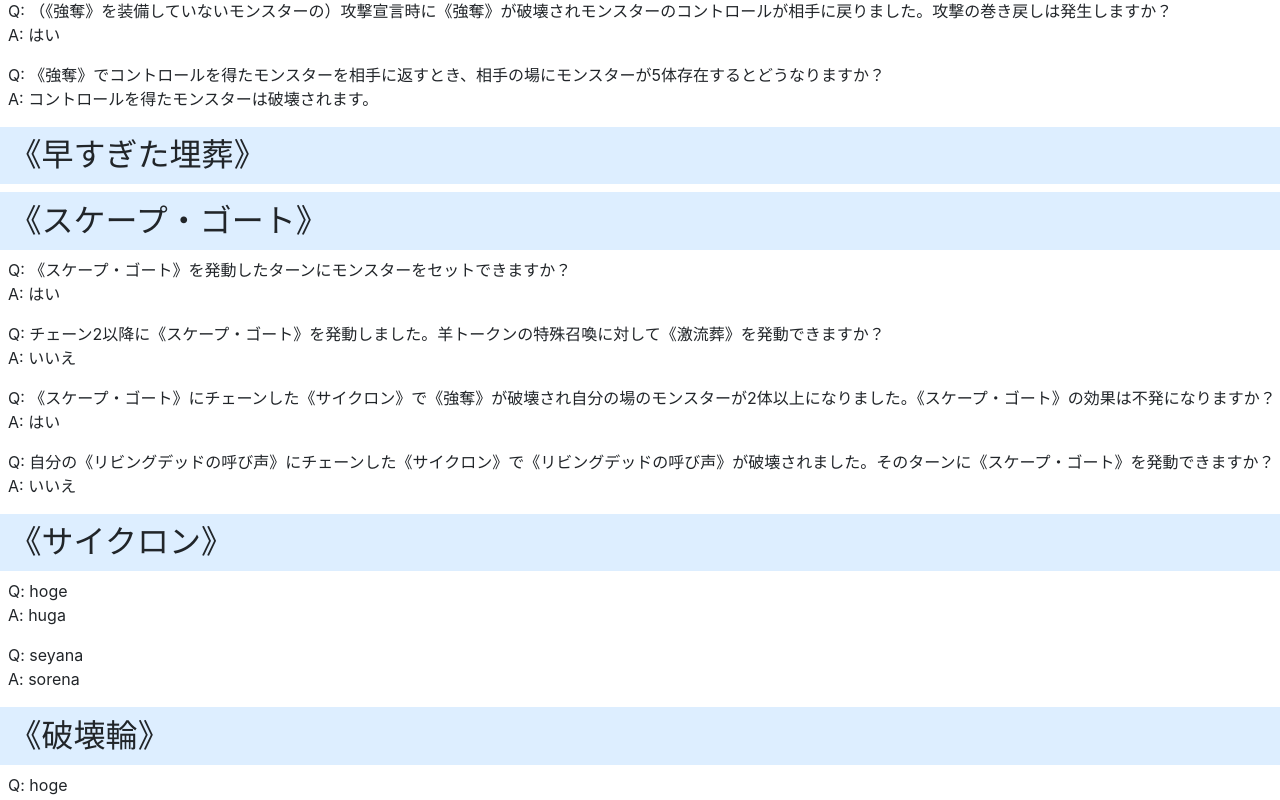
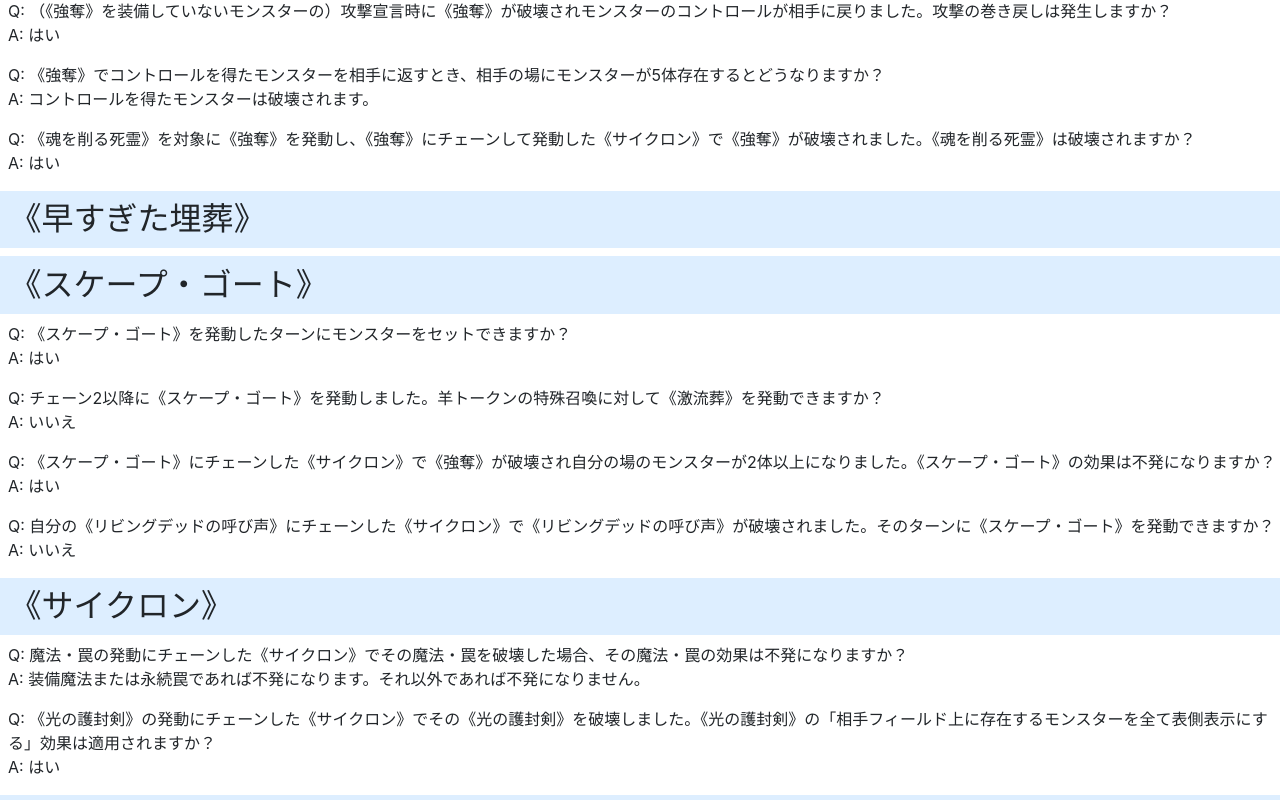
Before and after one commit to wotsushi/y-gateball, a React (Create React App) app: page /faq in a window 1280 px wide. Shown: the part 4900-5700 px from the top of the page. Built offline with nearby package versions, Linux system fonts and the light colour scheme; what react-hooks-global-state would draw is missing.

Commit message:
サイクロンのFAQを追加
ISSUE: #31

```diff
--- a/src/FAQ.tsx
+++ b/src/FAQ.tsx
@@ -305,6 +305,10 @@ const faqs: FAQ[] = [
         "《強奪》でコントロールを得たモンスターを相手に返すとき、相手の場にモンスターが5体存在するとどうなりますか？",
         "コントロールを得たモンスターは破壊されます。",
       ],
+      [
+        "《魂を削る死霊》を対象に《強奪》を発動し、《強奪》にチェーンして発動した《サイクロン》で《強奪》が破壊されました。《魂を削る死霊》は破壊されますか？",
+        "はい",
+      ],
     ],
   },
   {
@@ -335,8 +339,14 @@ const faqs: FAQ[] = [
   {
     name: "サイクロン",
     qas: [
-      ["hoge", "huga"],
-      ["seyana", "sorena"],
+      [
+        "魔法・罠の発動にチェーンした《サイクロン》でその魔法・罠を破壊した場合、その魔法・罠の効果は不発になりますか？",
+        "装備魔法または永続罠であれば不発になります。それ以外であれば不発になりません。",
+      ],
+      [
+        "《光の護封剣》の発動にチェーンした《サイクロン》でその《光の護封剣》を破壊しました。《光の護封剣》の「相手フィールド上に存在するモンスターを全て表側表示にする」効果は適用されますか？",
+        "はい",
+      ],
     ],
   },
   {
```
